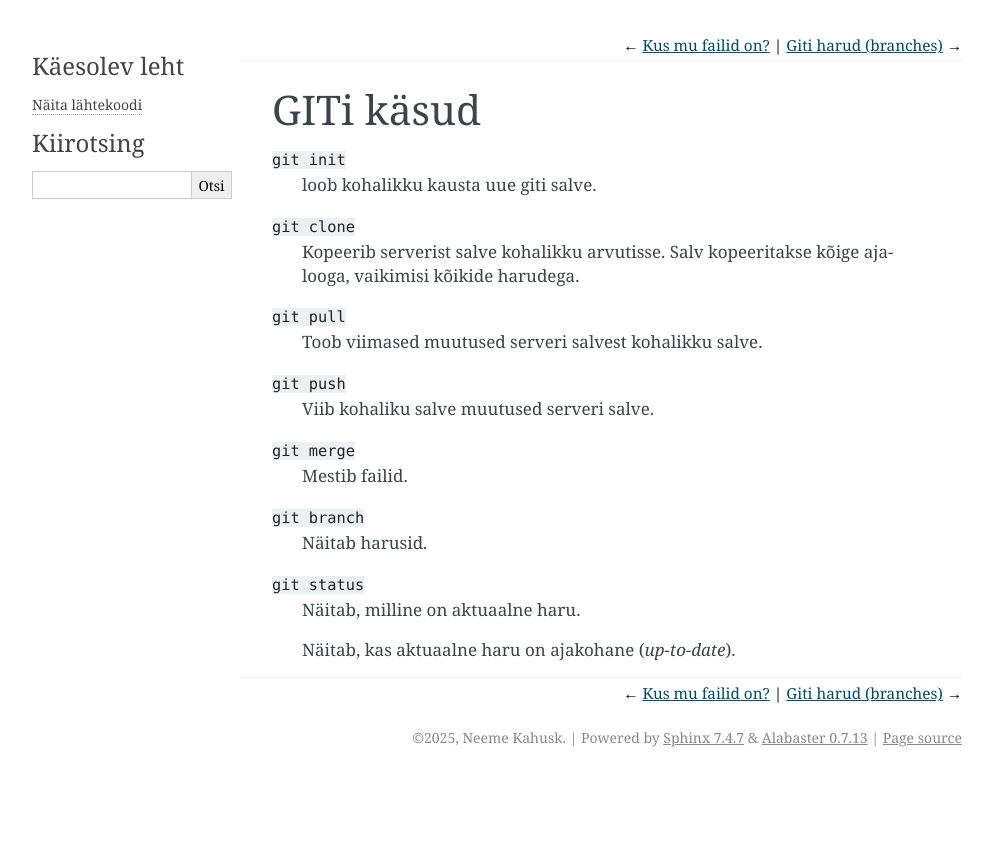
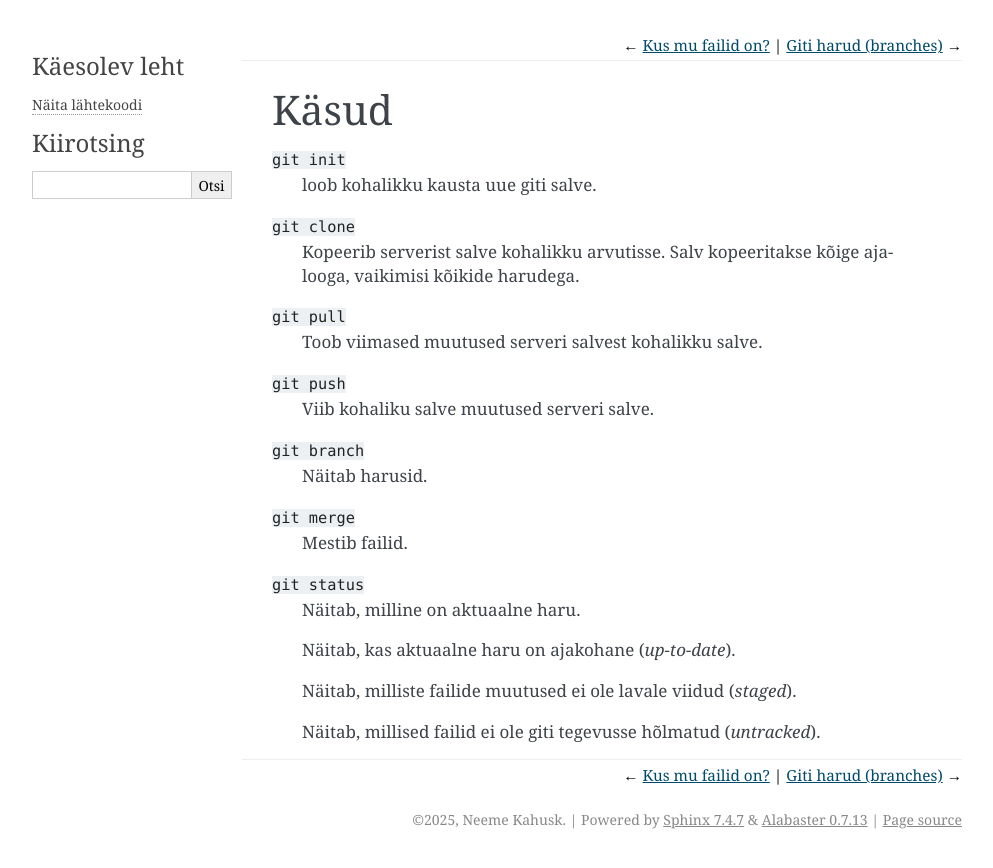
Before and after one commit to nemeek/gitijutud, a Sphinx documentation site: the page built from docs/kasud.rst, in a window 1280 px wide. Shown: the top 868 px of the page, without its empty margins (148-1141 px from the left). Built offline with Sphinx 7.4.7, drawn with Linux system fonts in a browser that asks for light colours.

Commit message:
käsud: giti-maha, statust täiendatud

```diff
--- a/docs/kasud.rst
+++ b/docs/kasud.rst
@@ -13,13 +13,19 @@ GITi käsud
 ``git push``
     Viib kohaliku salve muutused serveri salve.
 
+``git branch``
+    Näitab harusid.
+
+
 ``git merge``
     Mestib failid.
 
-``git branch``
-    Näitab harusid.
 
 ``git status``
     Näitab, milline on aktuaalne haru.
 
     Näitab, kas aktuaalne haru on ajakohane (*up-to-date*).
+
+    Näitab, milliste failide muutused ei ole lavale viidud (*staged*).
+
+    Näitab, millised failid ei ole giti tegevusse hõlmatud (*untracked*).
```
Also changed, not shown: other parts of docs/kasud.rst (+1 -1 lines).
